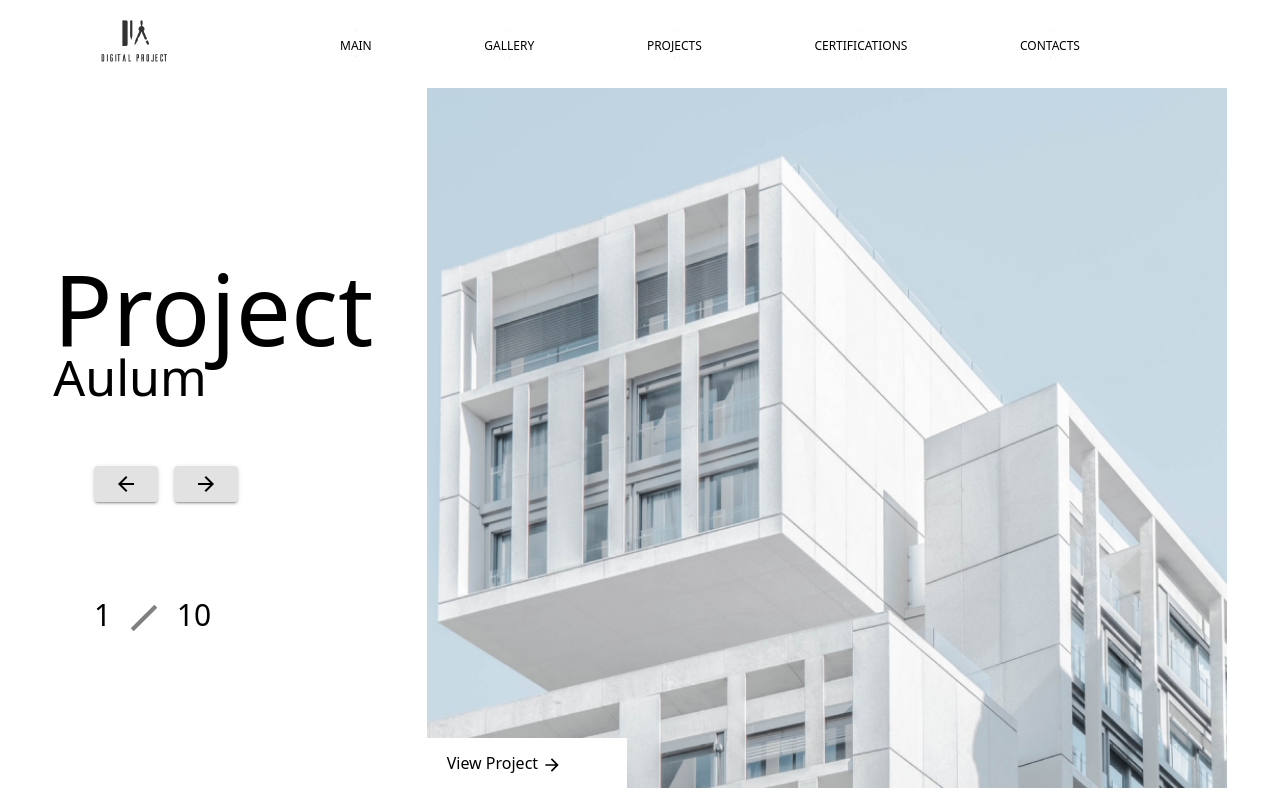
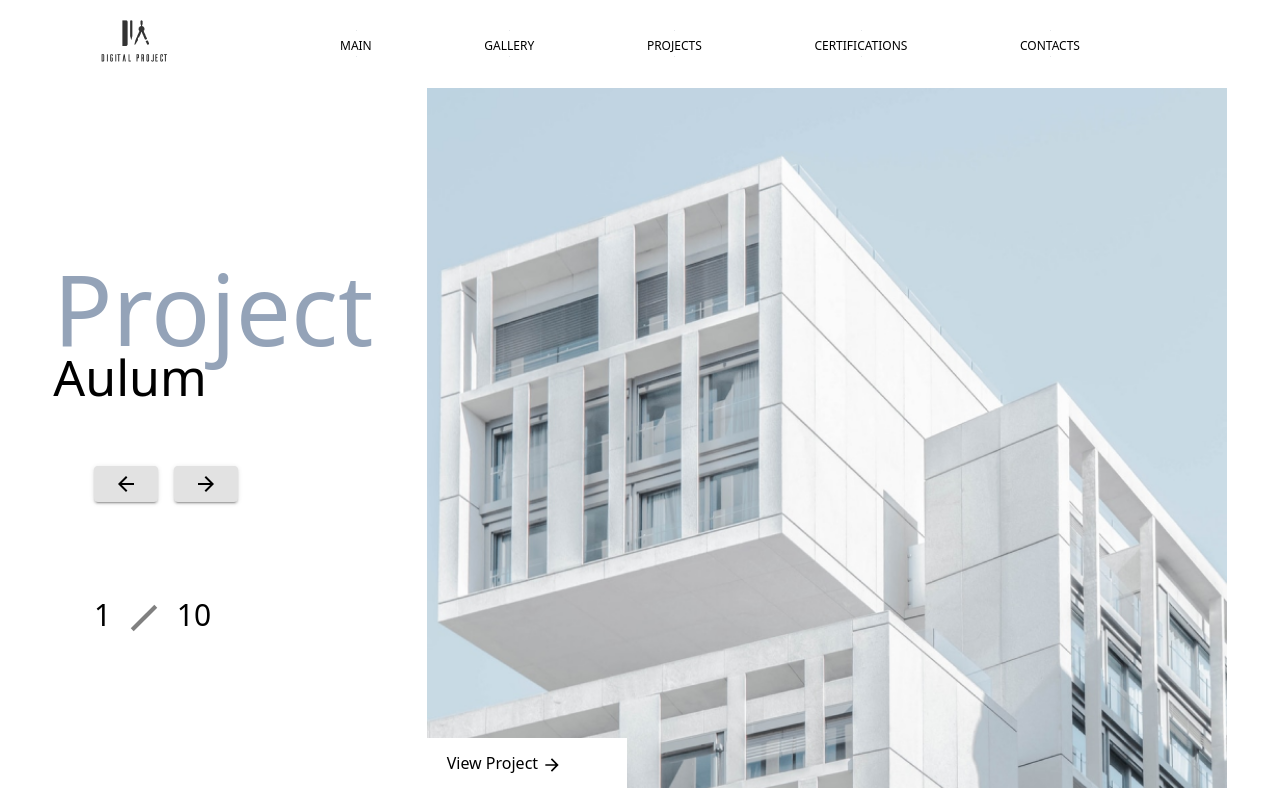
Before and after one commit to AbimanyuBP/arkitek, a React (Vite) app: page / in a window 1280 px wide. Shown: the top 800 px of the page. Built offline with nearby package versions, Linux system fonts and the light colour scheme.

Commit message:
Modify css to better match the base design

```diff
--- a/src/components/hero/Hero.jsx
+++ b/src/components/hero/Hero.jsx
@@ -15,7 +15,7 @@ export default function Hero() {
     <div className="flex justify-center items-center">
         <div className="flex-[2]">
             <div className="flex flex-col justify-center items-center">
-                <h1 className="text-[98px] leading-[50px]">Project<br/><span className="text-[50px]">{projectList[clicked].projectName}</span></h1>
+                <h1 className="text-[98px] text-slate-400 leading-[50px]">Project<br/><span className="text-[50px] text-black">{projectList[clicked].projectName}</span></h1>
             </div>
             <div className="mx-[94px] mt-16">
                 <Stack spacing={2} direction="row">
```
